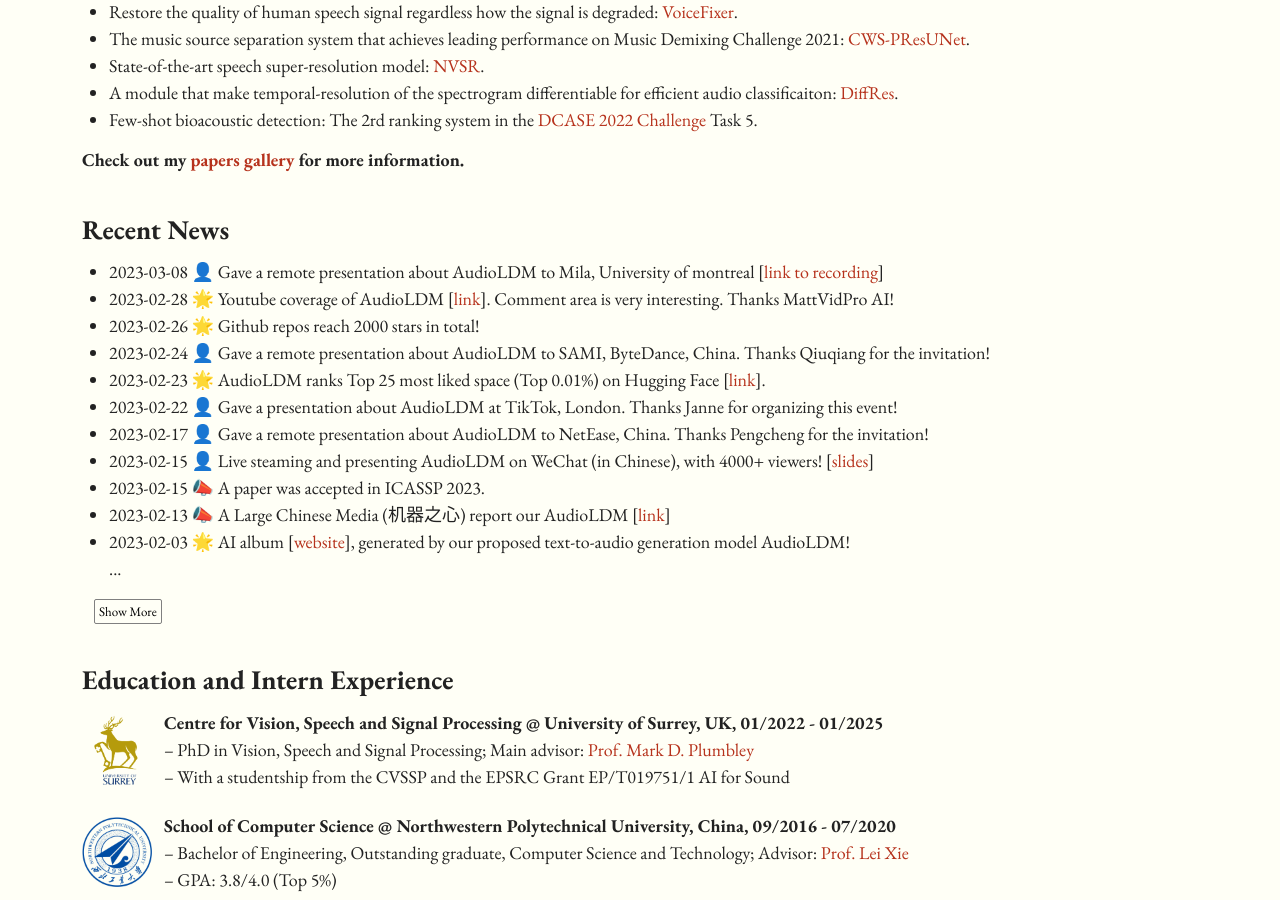
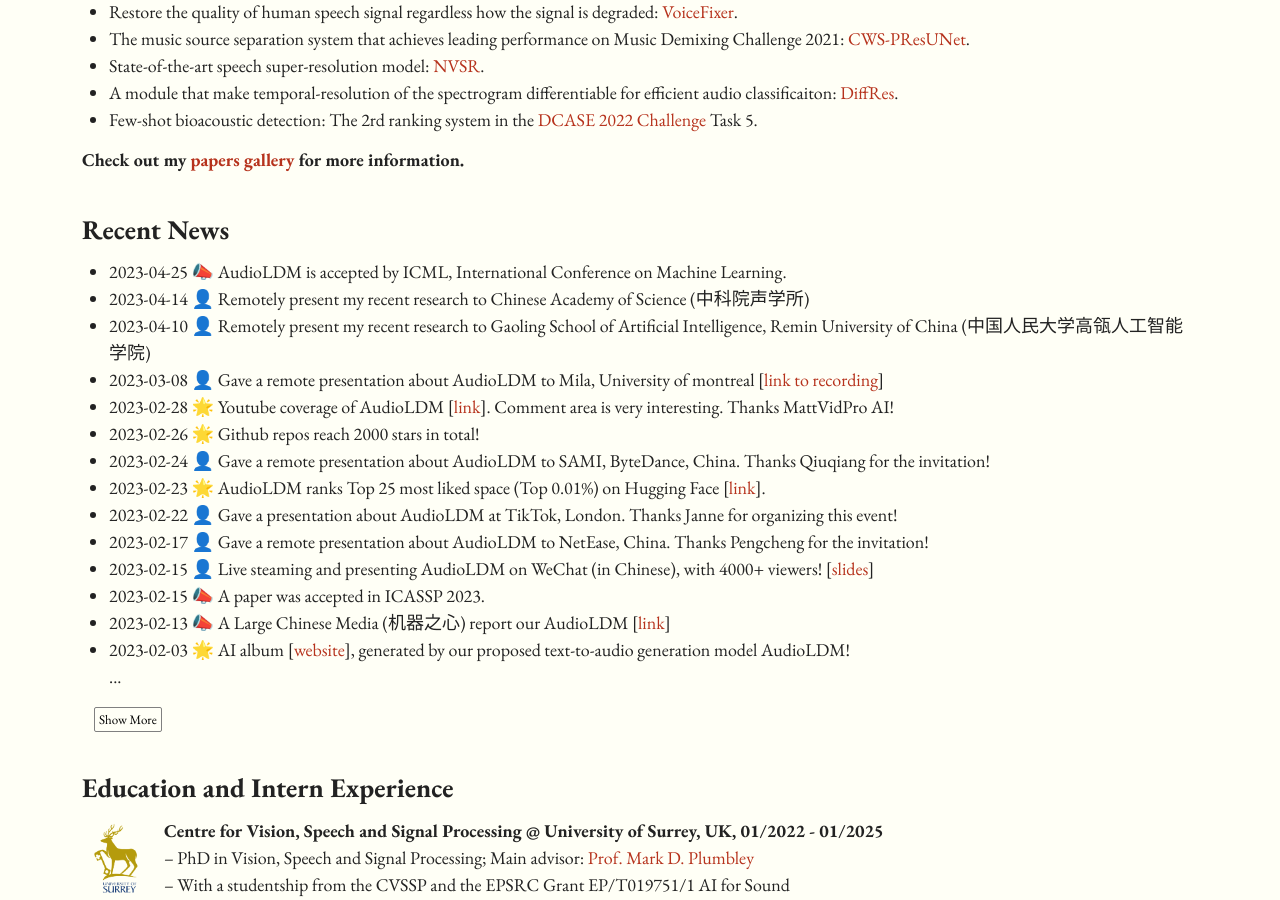
Before and after one commit to haoheliu/haoheliu.github.io, a Jekyll site: the page built from index.md, in a window 1280 px wide and 900 px high, scrolled down 868 px. Built offline with Jekyll 4.4.1, drawn with Linux system fonts in a browser that asks for light colours; comment, search, counter and statistics services are not loaded; some of the changed text lies outside the part shown.

Commit message:
update readme

```diff
--- a/index.md
+++ b/index.md
@@ -114,6 +114,12 @@ competitions:
 
 news:
     shown:
+      - time: 2023-04-25 &#128227;
+        note: AudioLDM is accepted by ICML, International Conference on Machine Learning.
+      - time: 2023-04-14 &#128100;
+        note: Remotely present my recent research to Chinese Academy of Science (中科院声学所)
+      - time: 2023-04-10 &#128100;
+        note: Remotely present my recent research to Gaoling School of Artificial Intelligence, Remin University of China (中国人民大学高瓴人工智能学院)
       - time: 2023-03-08 &#128100;
         note: Gave a remote presentation about AudioLDM to Mila, University of montreal [<a href="https://www.youtube.com/watch?v=6qtL9_T8m3c&t=972s">link to recording</a>]
       - time: 2023-02-28 &#127775;
@@ -199,7 +205,7 @@ pubs:
 
     - title:   "👤 AudioLDM: Text-to-Audio Generation with Latent Diffusion Models"
       author:  "**Haohe Liu**\\*, Zehua Chen\\*, Yi Yuan, Xinhao Mei, Xubo Liu, Danilo Mandic, Wenwu Wang, Mark D. Plumbley"
-      journal: "arXiv preprint arXiv: 2301.12503"
+      journal: "International Conference on Machine Learning (ICML)"
       year:    "2023"
       images:
         - caption: "Model Architecture"
```
